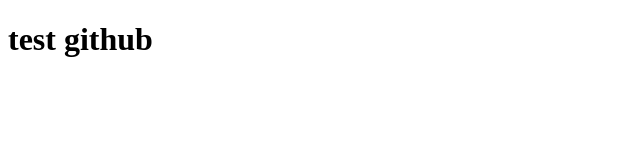
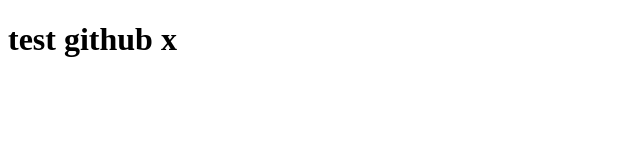
Before and after one commit to cobasaja-github2/test, a plain HTML site: page index.html in a window 1280 px wide. Shown: the full height of the page, 0-640 px from the left. Drawn offline with Linux system fonts and the light colour scheme.

```diff
--- a/index.html
+++ b/index.html
@@ -9,7 +9,7 @@
 </head>
 
 <body>
-    <h1>test github</h1>
+    <h1>test github x</h1>
 </body>
 
 </html>
```
